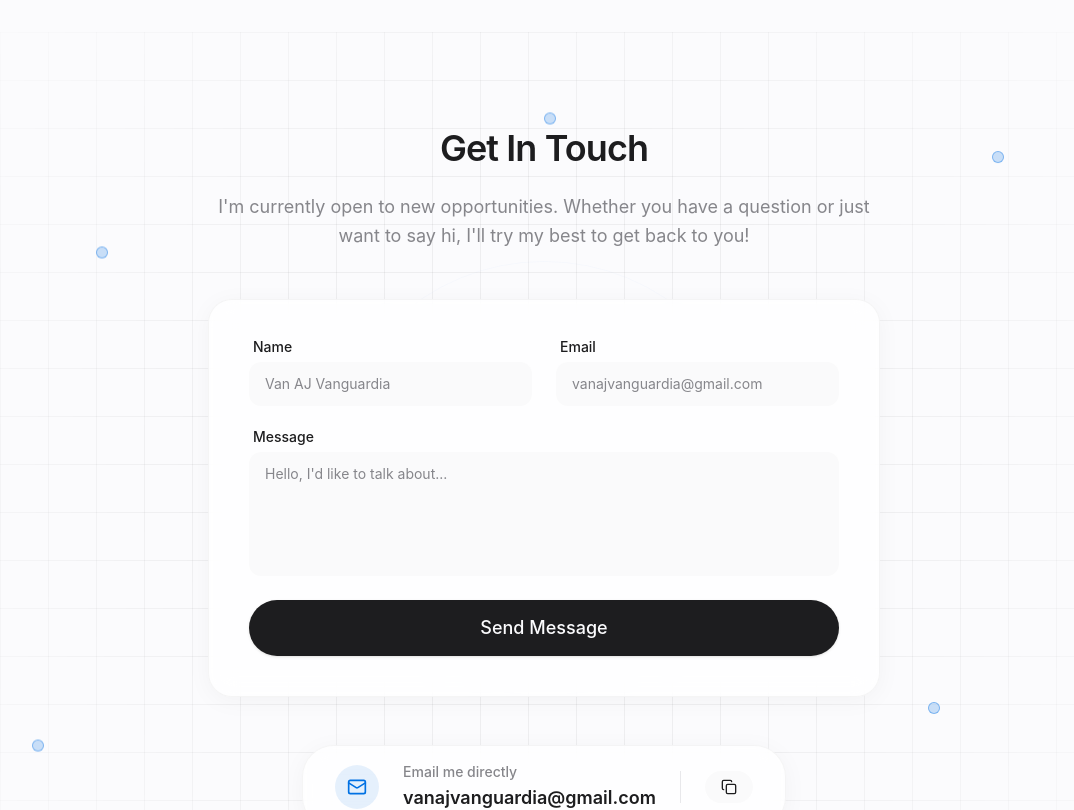
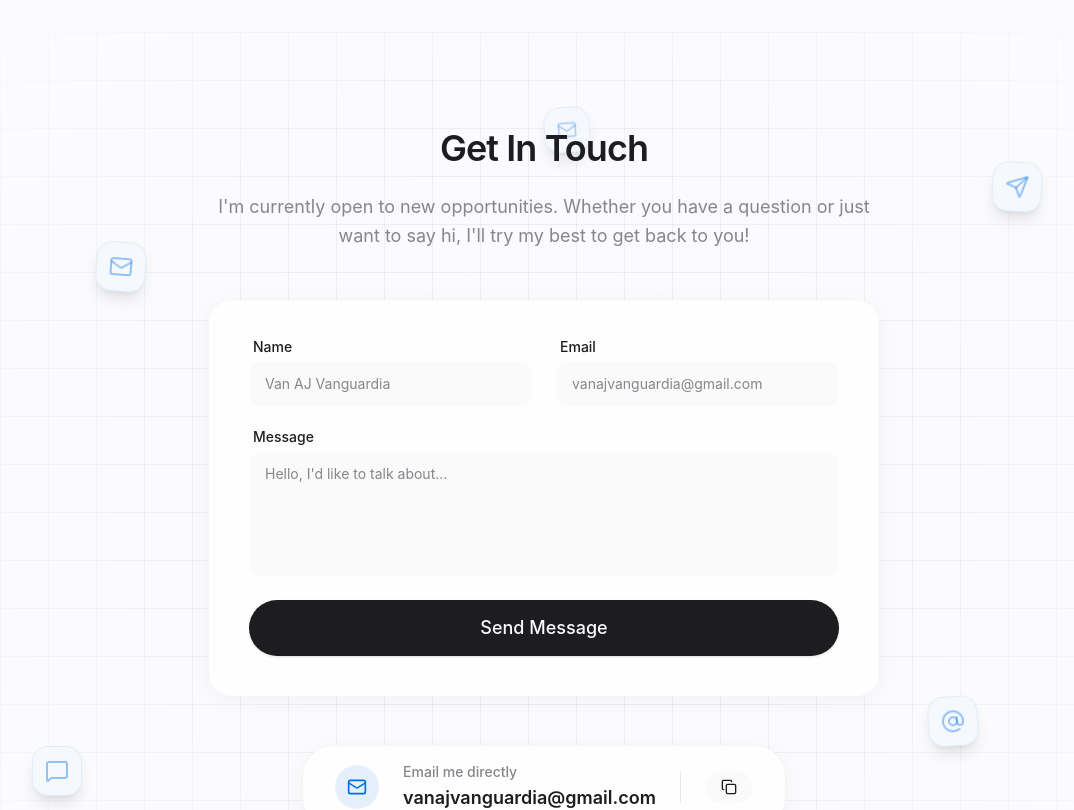
Before and after one commit to vn-aj-vngrd/portfolio-2.0, a Next.js app: page / in a window 1280 px wide. Shown: the part 8400-9210 px from the top of the page, without its empty margins (96-1170 px from the left). Built offline with nearby package versions, Linux system fonts and the light colour scheme.

Commit message:
feat: Enhance contact background with animated Lucide icons and add cursor style to email copy button.

```diff
--- a/src/components/sections/Contact.tsx
+++ b/src/components/sections/Contact.tsx
@@ -125,7 +125,7 @@ export const Contact = () => {
 
             <button
               onClick={handleCopy}
-              className="flex items-center gap-2 px-4 py-2 rounded-full bg-muted/50 hover:bg-accent hover:text-white transition-all duration-300 group/copy"
+              className="flex items-center gap-2 px-4 py-2 rounded-full bg-muted/50 hover:bg-accent hover:text-white transition-all duration-300 group/copy cursor-pointer"
               aria-label="Copy email address"
             >
               <Text as="span" className="text-sm font-medium sm:hidden">
--- a/src/components/ui/ContactBackground.tsx
+++ b/src/components/ui/ContactBackground.tsx
@@ -1,13 +1,14 @@
 "use client";
 
 import { motion } from "framer-motion";
+import { AtSign, Mail, MessageSquare, Send } from "lucide-react";
 
 export const ContactBackground = () => {
   return (
     <div className="absolute inset-0 -z-10 overflow-hidden pointer-events-none h-full w-full">
       {/* Base Grid - Subtle */}
       <div
-        className="absolute inset-0 bg-[linear-gradient(to_right,rgba(0,0,0,0.05)_1px,transparent_1px),linear-gradient(to_bottom,rgba(0,0,0,0.05)_1px,transparent_1px)] dark:bg-[linear-gradient(to_right,rgba(255,255,255,0.05)_1px,transparent_1px),linear-gradient(to_bottom,rgba(255,255,255,0.05)_1px,transparent_1px)] bg-size-[3rem_3rem]"
+        className="absolute inset-0 bg-[linear-gradient(to_right,rgba(0,0,0,0.05)_1px,transparent_1px),linear-gradient(to_bottom,rgba(0,0,0,0.05)_1px,transparent_1px)] dark:bg-[linear-gradient(to_right,rgba(255,255,255,0.05)_1px,transparent_1px),linear-gradient(to_bottom,rgba(255,255,255,0.05)_1px,transparent_1px)] bg-[size:3rem_3rem]"
         style={{
           maskImage:
             "radial-gradient(circle at center, black 40%, transparent 100%)",
@@ -23,13 +24,38 @@ export const ContactBackground = () => {
         <PulseRing delay={4} />
       </div>
 
-      {/* Floating Connection Nodes */}
+      {/* Floating Connection Icons */}
       <div className="absolute inset-0">
-        <FloatingNode x="15%" y="25%" delay={0} />
-        <FloatingNode x="85%" y="15%" delay={1} />
-        <FloatingNode x="10%" y="80%" delay={2} />
-        <FloatingNode x="80%" y="75%" delay={3} />
-        <FloatingNode x="50%" y="10%" delay={4} />
+        <FloatingIcon
+          x="15%"
+          y="25%"
+          delay={0}
+          icon={<Mail className="w-6 h-6 text-accent/40" />}
+        />
+        <FloatingIcon
+          x="85%"
+          y="15%"
+          delay={1}
+          icon={<Send className="w-6 h-6 text-accent/40" />}
+        />
+        <FloatingIcon
+          x="10%"
+          y="80%"
+          delay={2}
+          icon={<MessageSquare className="w-6 h-6 text-accent/40" />}
+        />
+        <FloatingIcon
+          x="80%"
+          y="75%"
+          delay={3}
+          icon={<AtSign className="w-6 h-6 text-accent/40" />}
+        />
+        <FloatingIcon
+          x="50%"
+          y="10%"
+          delay={4}
+          icon={<Mail className="w-5 h-5 text-accent/30" />}
+        />
       </div>
     </div>
   );
@@ -53,29 +79,32 @@ const PulseRing = ({ delay }: { delay: number }) => (
   />
 );
 
-const FloatingNode = ({
+const FloatingIcon = ({
   x,
   y,
   delay,
+  icon,
 }: {
   x: string;
   y: string;
   delay: number;
+  icon: React.ReactNode;
 }) => (
   <motion.div
-    className="absolute flex items-center justify-center"
+    className="absolute flex items-center justify-center p-3 bg-background/50 backdrop-blur-sm rounded-2xl border border-accent/10 shadow-lg"
     style={{ left: x, top: y }}
     animate={{
       y: [0, -15, 0],
+      rotate: [0, 5, -5, 0],
     }}
     transition={{
-      duration: 4,
+      duration: 5,
       repeat: Infinity,
       ease: "easeInOut",
       delay: delay,
     }}
   >
-    <div className="w-3 h-3 bg-accent/20 rounded-full backdrop-blur-sm border border-accent/40" />
-    <div className="absolute w-full h-full bg-accent/10 rounded-full animate-ping opacity-20" />
+    {icon}
+    <div className="absolute inset-0 bg-accent/5 rounded-2xl animate-pulse" />
   </motion.div>
 );
```
